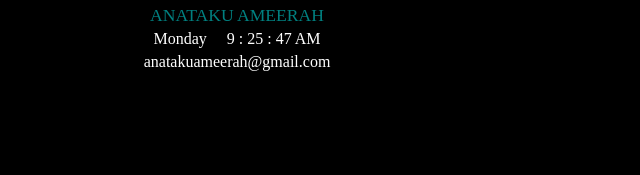
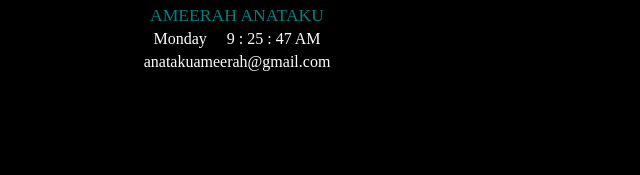
Before and after one commit to AnatakuAmeerah/HNG-INTERNSHIP-TASK-1, a plain HTML site: page index.html in a window 1280 px wide. Shown: the part 283-458 px from the top of the page, 403-1043 px from the left. Drawn offline with Linux system fonts and the light colour scheme.

Commit message:
third-commit

```diff
--- a/index.html
+++ b/index.html
@@ -16,7 +16,7 @@
       </div>
       <div class="profile-info">
         <div class="slackDisplayName" data-testid="slackDisplayName">
-          ANATAKU AMEERAH
+          AMEERAH ANATAKU
         </div>
         <div class="date-time">
           <!-- javascript  added -->
```
